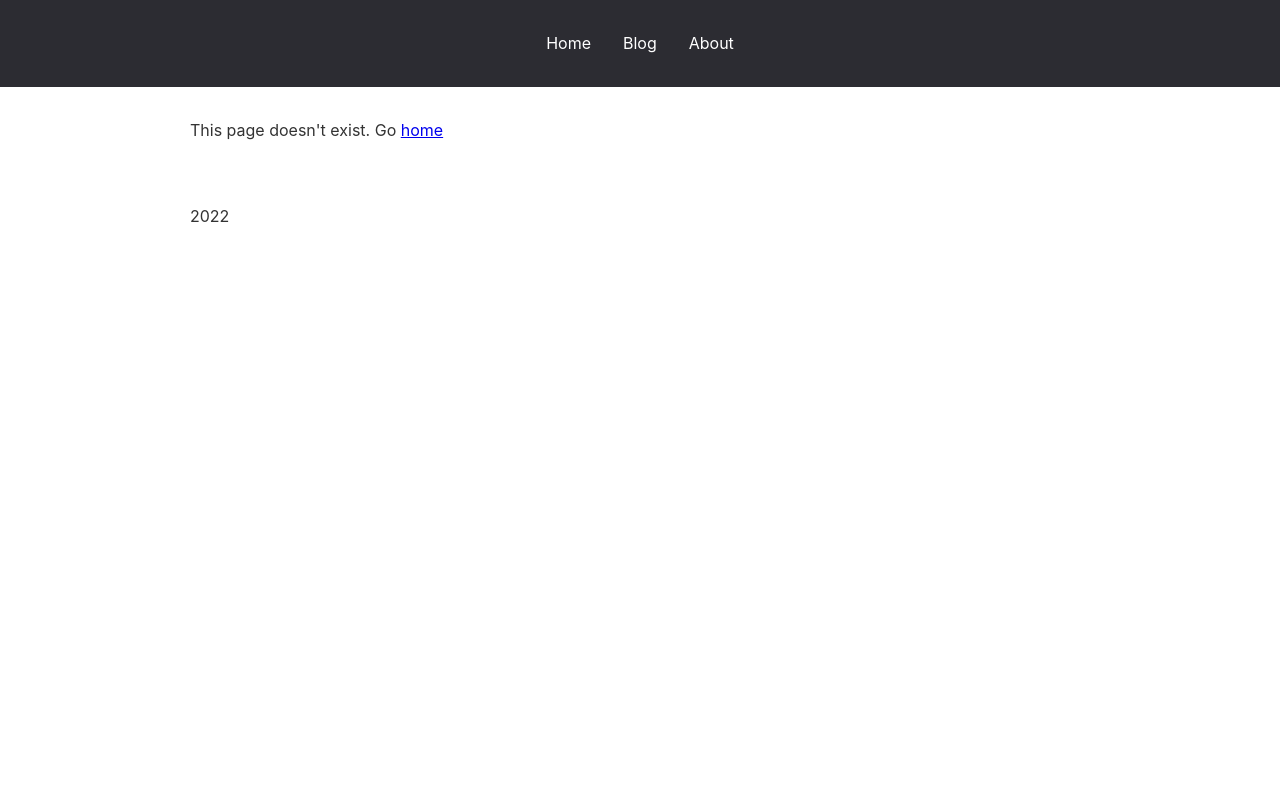
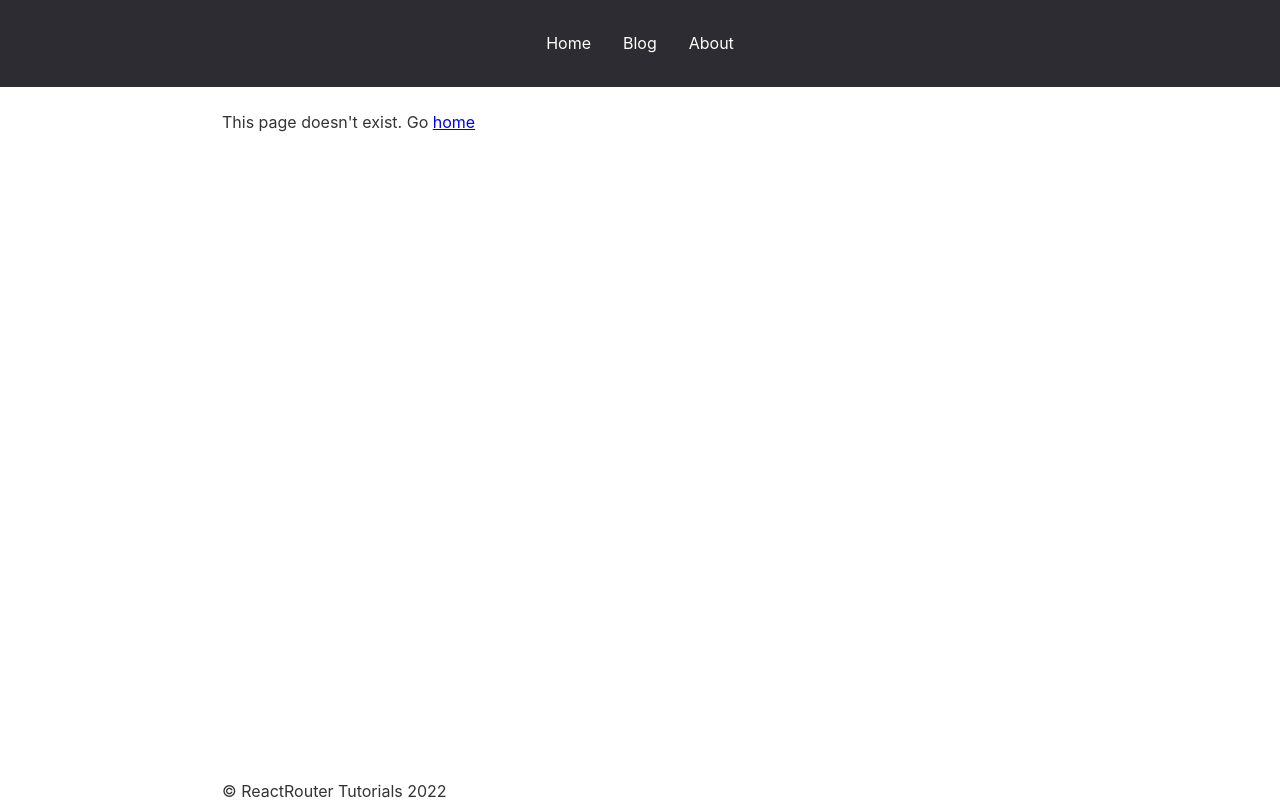
Before and after one commit to svensktutby/react-router-v6, a React (Create React App) app: page /posts/1 in a window 1280 px wide. Built offline with nearby package versions, Linux system fonts and the light colour scheme.

Commit message:
feat: add CustomLink instead of NavLink

```diff
--- /dev/null
+++ b/src/components/CustomLink.jsx
@@ -0,0 +1,13 @@
+import { Link, useMatch } from 'react-router-dom';
+
+const CustomLink = ({ children, to, ...props }) => {
+    const match = useMatch(to);
+
+    return (
+        <Link to={to} style={{ color: match ? 'var(--color-active)' : '#fff' }} {...props}>
+            {children}
+        </Link>
+    );
+};
+
+export { CustomLink };
--- a/src/components/Layout.jsx
+++ b/src/components/Layout.jsx
@@ -1,19 +1,20 @@
-import { Link, Outlet } from 'react-router-dom';
+import { Outlet } from 'react-router-dom';
+import { CustomLink } from './CustomLink';
 
 const Layout = () => {
     return (
         <>
             <header>
-                <Link to="/">Home</Link>
-                <Link to="/posts">Blog</Link>
-                <Link to="/about">About</Link>
+                <CustomLink to="/">Home</CustomLink>
+                <CustomLink to="/posts">Blog</CustomLink>
+                <CustomLink to="/about">About</CustomLink>
             </header>
 
             <main className="container">
                 <Outlet />
             </main>
 
-            <footer className="container">2022</footer>
+            <footer className="container">&copy; ReactRouter Tutorials 2022</footer>
         </>
     );
 };
--- a/src/index.css
+++ b/src/index.css
@@ -1,6 +1,6 @@
 :root {
   --color-bg: #2c2c32;
-  --color-bg-hover: #0f7dc6;
+  --color-active: #0f7dc6;
 }
 
 html {
@@ -93,5 +93,17 @@
 .container {
   max-width: 900px;
   margin: 0 auto;
-  padding: 2rem 0;
+  padding-left: 2rem;
+  padding-right: 2rem;
 }
+
+main {
+  min-height: calc(100vh - 85px - 22px);
+  padding-top: 1.5rem;
+  padding-bottom: 1.5rem;
+}
+
+.active {
+  color: var(--color-active);
+  cursor: default;
+}
```
